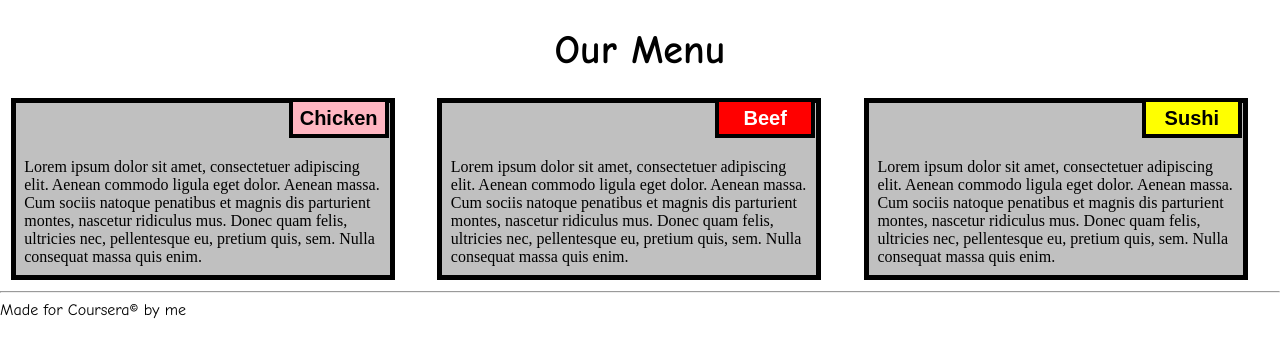
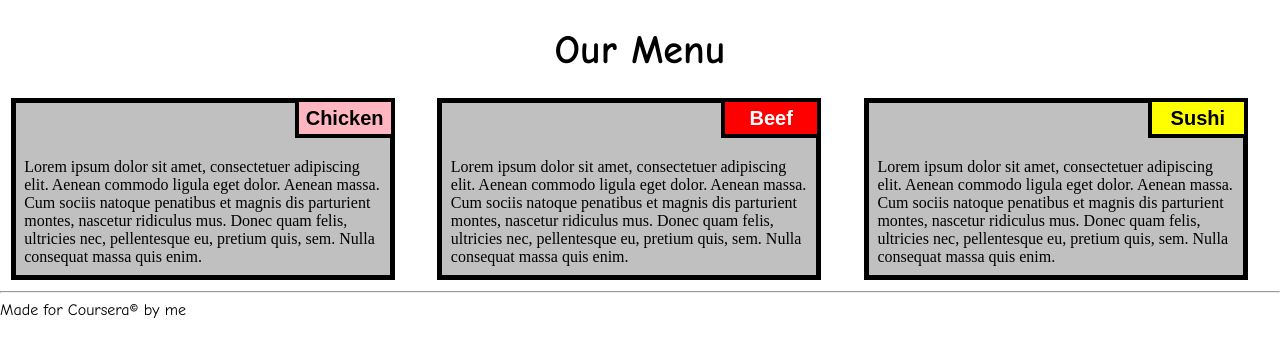
Before and after one commit to aryan-r22/Webdev-coursera, a plain HTML site: page assignment2/index.html in a window 1280 px wide. Drawn offline with Linux system fonts and the light colour scheme.

Commit message:
Ready_finally

```diff
--- a/assignment2/css/styles.css
+++ b/assignment2/css/styles.css
@@ -37,7 +37,7 @@
   height: 40px;
   padding: 5px;
   float: right;
-  margin-right: 38px;
+  margin-right: 32px;
   margin-top: 0px;
   font-weight: bold;
   position: relative;
@@ -58,7 +58,7 @@
 p.content-name{
   box-sizing: style-box;
   font-weight:bold;
-  font-family:Arial;
+  font-family:Arial, Helvetica, sans-serif;
   font-size: 125%;
 }
 
```
